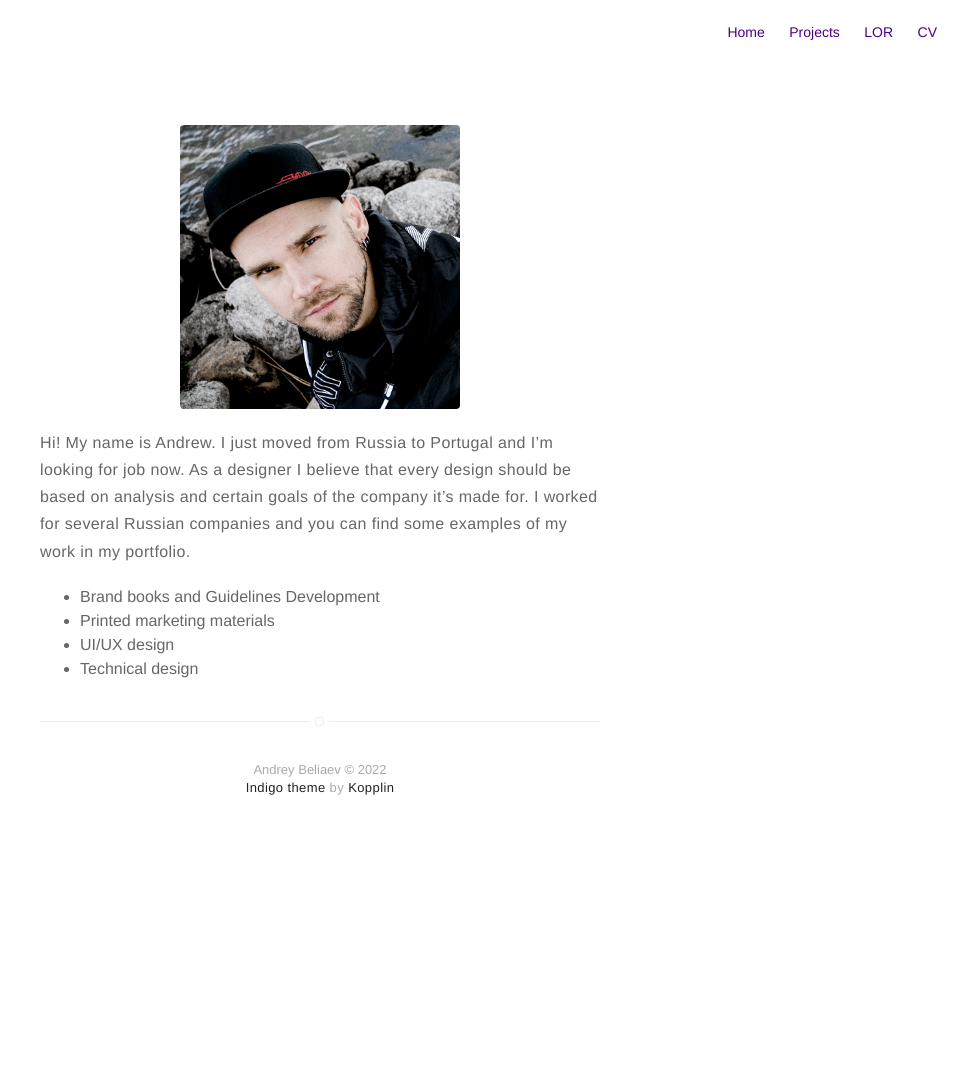
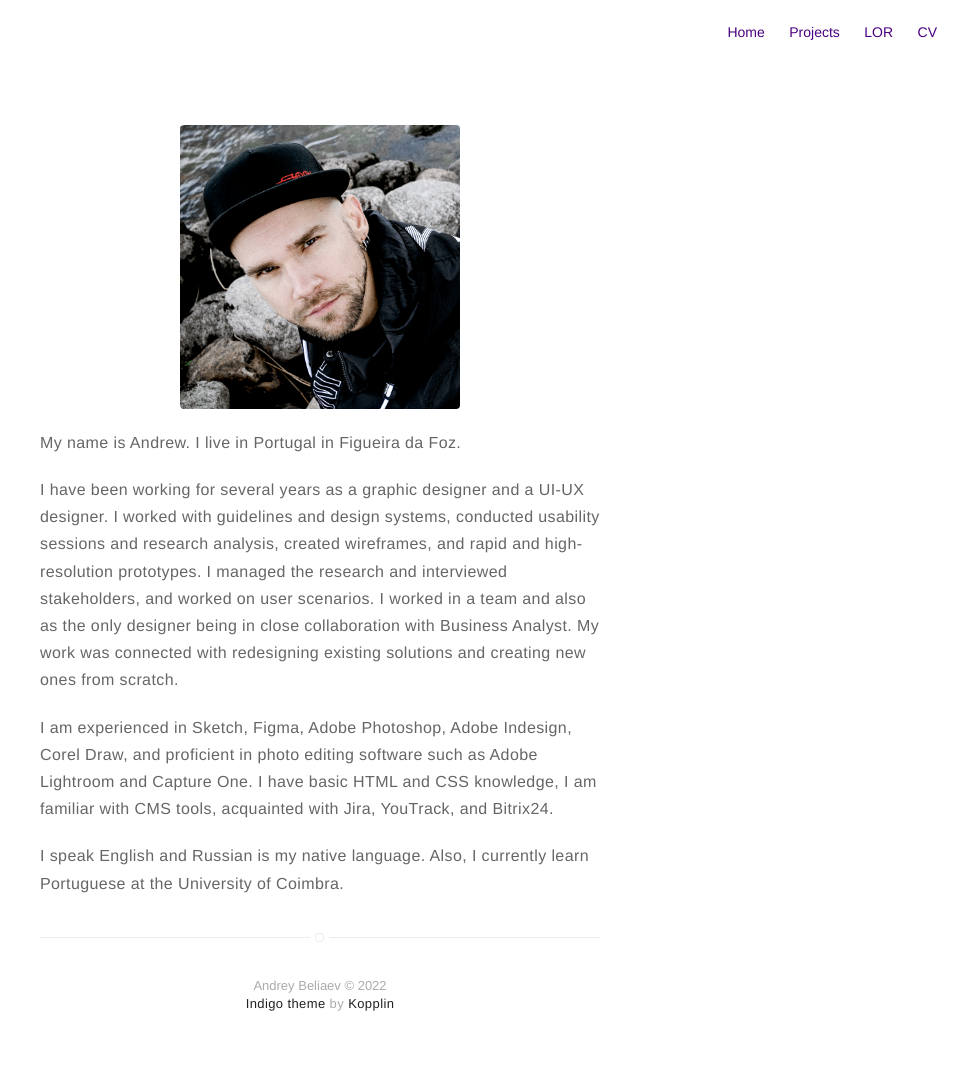
Before and after one commit to andandrewwhite/andandrewwhite.github.io, a Jekyll site: the page built from about.md, in a window 1280 px wide. Shown: the whole page, without its empty margins (320-1280 px from the left). Built offline with Jekyll 4.4.1, drawn with Linux system fonts in a browser that asks for light colours; before the commit the page ends 900 px from its top, so only the background shows below that.

Commit message:
Update about.md

```diff
--- a/about.md
+++ b/about.md
@@ -4,11 +4,10 @@ layout: page
 ---
 ![Profile Image]({% if site.external-image %}{{ site.picture-about }}{% else %}{{ site.url }}/{{ site.picture-about }}{% endif %})
 
-Hi!
-My name is Andrew. I just moved from Russia to Portugal and I'm looking for job now.
-As a designer I believe that every design should be based on analysis and certain goals of the company it’s made for.
-I worked for several Russian companies and you can find some examples of my work in my portfolio.
-- Brand books and Guidelines Development
-- Printed marketing materials
-- UI/UX design
-- Technical design
+My name is Andrew. I live in Portugal in Figueira da Foz.
+
+I have been working for several years as a graphic designer and a UI-UX designer. I worked with guidelines and design systems, conducted usability sessions and research analysis, created wireframes, and rapid and high-resolution prototypes. I managed the research and interviewed stakeholders, and worked on user scenarios. I worked in a team and also as the only designer being in close collaboration with Business Analyst. My work was connected with redesigning existing solutions and creating new ones from scratch.
+
+I am experienced in Sketch, Figma, Adobe Photoshop, Adobe Indesign, Corel Draw, and proficient in photo editing software such as Adobe Lightroom and Capture One. I have basic HTML and CSS knowledge, I am familiar with CMS tools, acquainted with Jira, YouTrack, and Bitrix24.
+
+I speak English and Russian is my native language. Also, I currently learn Portuguese at the University of Coimbra.
```
